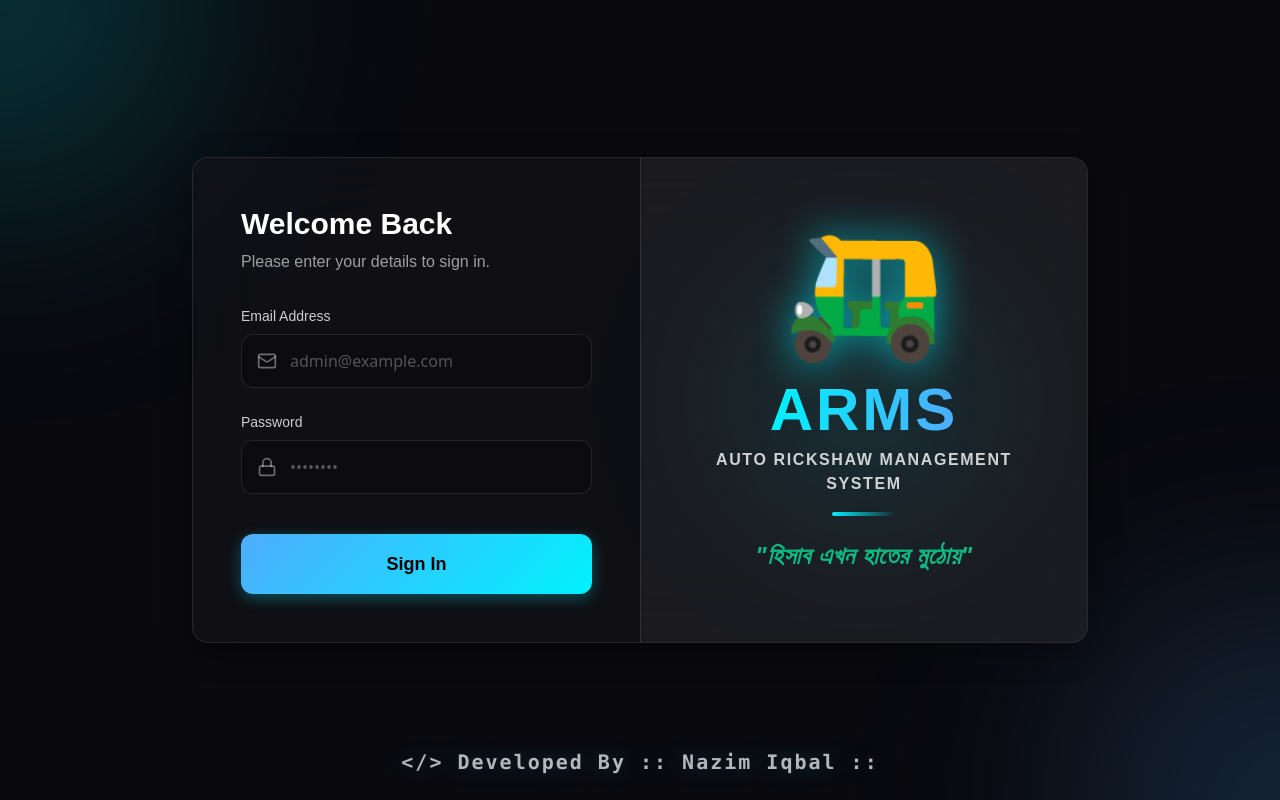
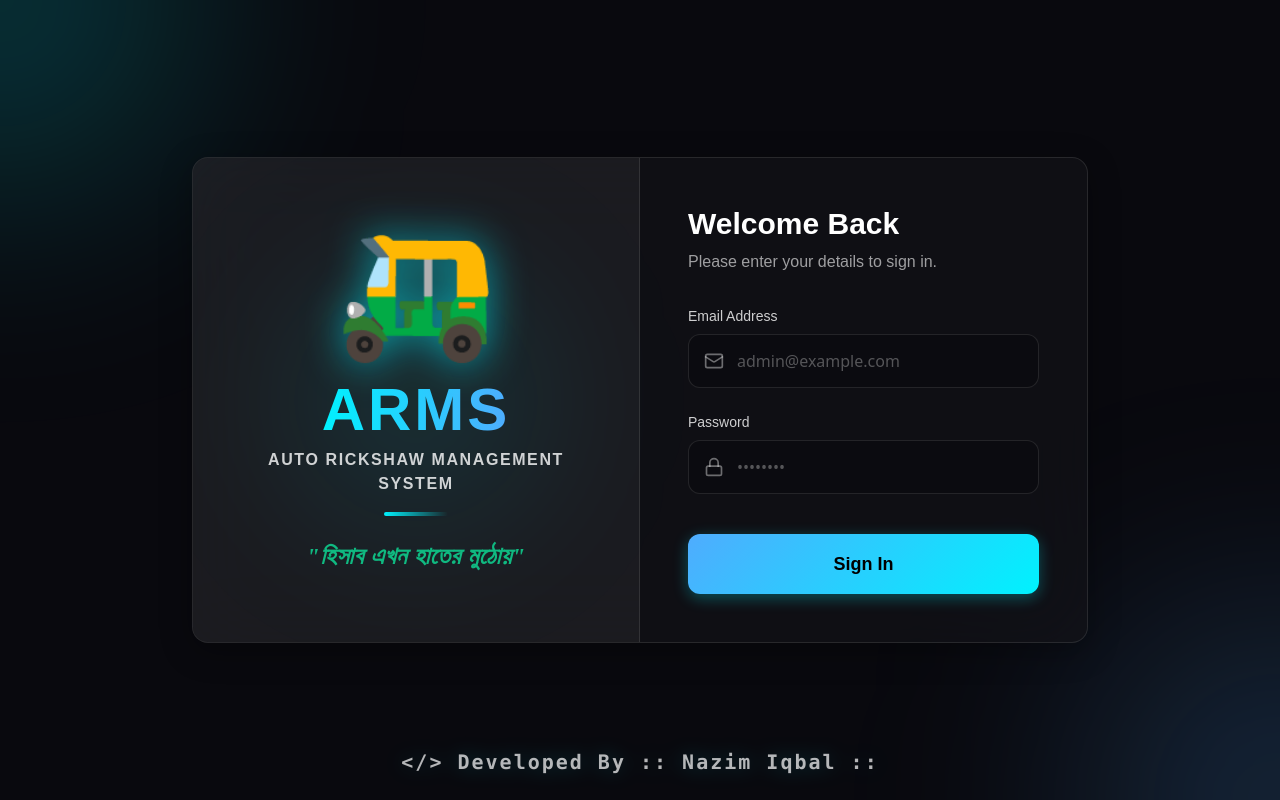
Before and after one commit to nazim-iqbal/arms, a React (Vite) app: page /login in a window 1280 px wide. Built offline with nearby package versions, Linux system fonts and the light colour scheme.

Commit message:
Swap Login columns and update Bengali font

```diff
--- a/src/pages/Login.jsx
+++ b/src/pages/Login.jsx
@@ -34,9 +34,31 @@ export default function Login() {
       <div className="absolute top-0 left-0 w-96 h-96 bg-[#00f2fe]/20 rounded-full blur-[120px] -translate-x-1/2 -translate-y-1/2" />
       <div className="absolute bottom-0 right-0 w-96 h-96 bg-[#4facfe]/20 rounded-full blur-[120px] translate-x-1/2 translate-y-1/2" />
 
-      <div className="glass-panel w-full max-w-4xl p-0 relative z-10 animate-in fade-in slide-in-from-bottom-8 duration-700 flex flex-col-reverse md:flex-row overflow-hidden">
+      <div className="glass-panel w-full max-w-4xl p-0 relative z-10 animate-in fade-in slide-in-from-bottom-8 duration-700 flex flex-col md:flex-row overflow-hidden">
 
-        {/* LEFT COLUMN: Login Form */}
+        {/* LEFT COLUMN: Logo & Info */}
+        <div className="w-full md:w-1/2 p-10 lg:p-12 bg-white/5 border-b md:border-b-0 md:border-r border-white/10 flex flex-col items-center justify-center text-center relative">
+          {/* Subtle background glow inside left column */}
+          <div className="absolute top-1/2 left-1/2 -translate-x-1/2 -translate-y-1/2 w-64 h-64 bg-[#00f2fe]/10 rounded-full blur-[80px]" />
+
+          <div className="relative z-10 flex flex-col items-center">
+            <div className="text-8xl md:text-9xl mb-6 drop-shadow-[0_0_20px_rgba(0,242,254,0.6)] hover:scale-110 transition-transform duration-500 cursor-default">
+              🛺
+            </div>
+            <h1 className="text-5xl lg:text-6xl font-black text-transparent bg-clip-text bg-gradient-to-r from-[#00f2fe] to-[#4facfe] mb-2 tracking-wider">
+              ARMS
+            </h1>
+            <h2 className="text-sm lg:text-base font-bold text-white/80 uppercase tracking-widest mb-4">
+              Auto Rickshaw Management System
+            </h2>
+            <div className="w-16 h-1 bg-gradient-to-r from-[#00f2fe] to-transparent mb-6 rounded-full" />
+            <p className="text-[#10B981] font-bold text-xl md:text-2xl italic tracking-wide font-['Hind_Siliguri']">
+              "হিসাব এখন হাতের মুঠোয়"
+            </p>
+          </div>
+        </div>
+
+        {/* RIGHT COLUMN: Login Form */}
         <div className="w-full md:w-1/2 p-10 lg:p-12 flex flex-col justify-center">
           <h3 className="text-3xl font-bold text-white mb-2">Welcome Back</h3>
           <p className="text-white/60 mb-8">Please enter your details to sign in.</p>
@@ -92,28 +114,6 @@ export default function Login() {
           </form>
         </div>
 
-        {/* RIGHT COLUMN: Logo & Info */}
-        <div className="w-full md:w-1/2 p-10 lg:p-12 bg-white/5 border-b md:border-b-0 md:border-l border-white/10 flex flex-col items-center justify-center text-center relative">
-          {/* Subtle background glow inside right column */}
-          <div className="absolute top-1/2 left-1/2 -translate-x-1/2 -translate-y-1/2 w-64 h-64 bg-[#00f2fe]/10 rounded-full blur-[80px]" />
-
-          <div className="relative z-10 flex flex-col items-center">
-            <div className="text-8xl md:text-9xl mb-6 drop-shadow-[0_0_20px_rgba(0,242,254,0.6)] hover:scale-110 transition-transform duration-500 cursor-default">
-              🛺
-            </div>
-            <h1 className="text-5xl lg:text-6xl font-black text-transparent bg-clip-text bg-gradient-to-r from-[#00f2fe] to-[#4facfe] mb-2 tracking-wider">
-              ARMS
-            </h1>
-            <h2 className="text-sm lg:text-base font-bold text-white/80 uppercase tracking-widest mb-4">
-              Auto Rickshaw Management System
-            </h2>
-            <div className="w-16 h-1 bg-gradient-to-r from-[#00f2fe] to-transparent mb-6 rounded-full" />
-            <p className="text-[#10B981] font-bold text-xl md:text-2xl italic tracking-wide">
-              "হিসাব এখন হাতের মুঠোয়"
-            </p>
-          </div>
-        </div>
-
       </div>
 
       {/* Footer */}
```
